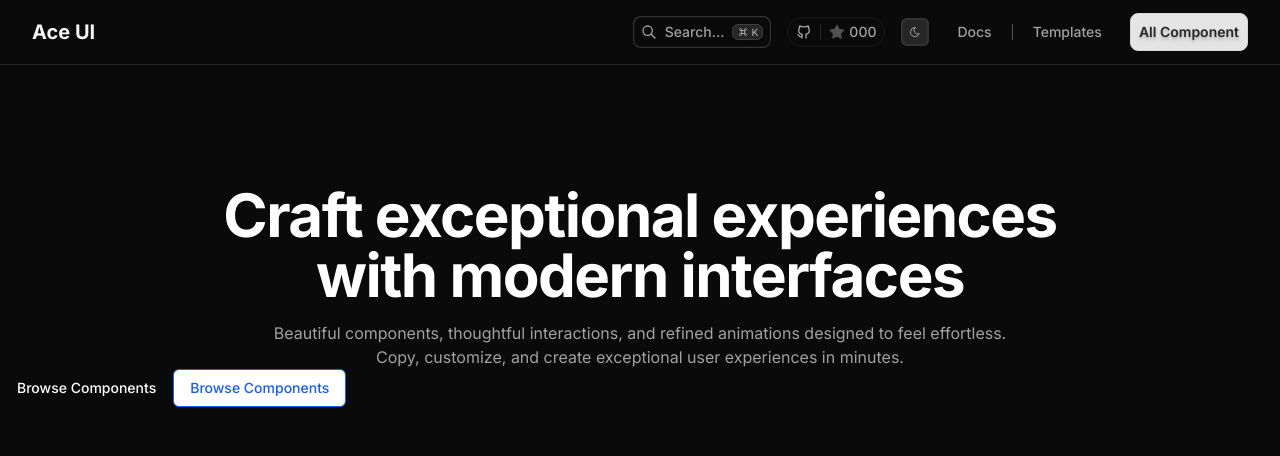
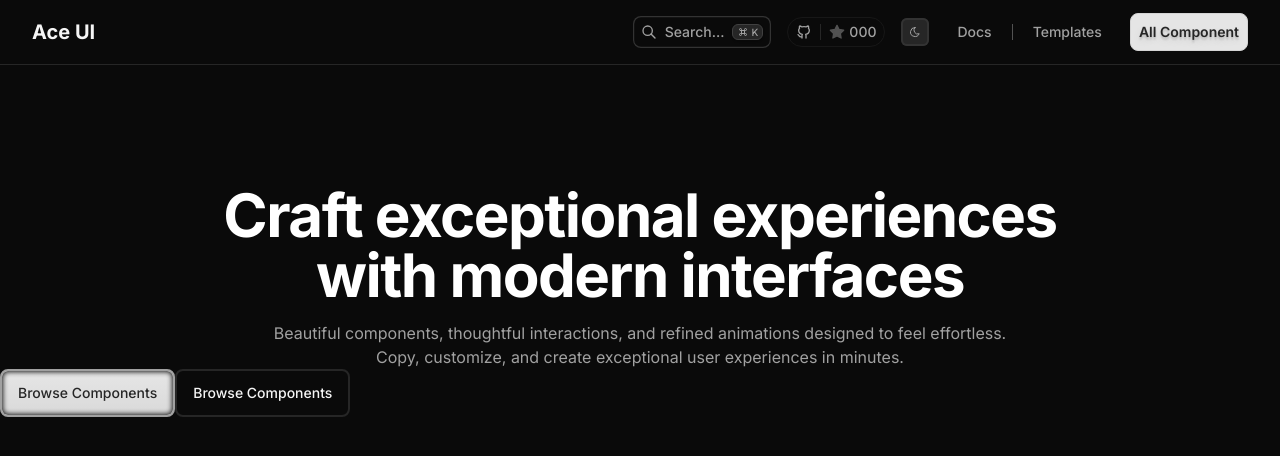
Before and after one commit to PrathamSingh1/Aceui, a Next.js app: page / in a window 1280 px wide. Shown: the top 456 px of the page. Built offline with nearby package versions, Linux system fonts and the light colour scheme.

Commit message:
build brand button component

```diff
--- a/src/components/layout/button.tsx
+++ b/src/components/layout/button.tsx
@@ -1,5 +1,5 @@
 import React from "react";
-import { cn } from "@/lib/utils"
+import { cn } from "@/lib/utils";
 
 type ButtonProps = {
   children: React.ReactNode;
@@ -11,9 +11,9 @@ type ButtonProps = {
 
 const variantStyles = {
   primary:
-    "bg-linear-to-b from- text-white hover:bg-blue-700 active:bg-blue-800 border border-transparent",
+    "bg-linear-to-b from-[hsl(0deg_0%_10%)] to-[hsl(0deg_0%_5%)] shadow-[inset_0_0_4px_2px_hsl(360deg_5%_80%)] dark:from-[hsl(0deg_0%_90%)] dark:to-[hsl(0deg_0%_85%)] dark:shadow-[inset_0_0_5px_1px_hsl(360deg_0%_10%)] text-white hover:bg-blue-700 active:bg-blue-800 dark:text-neutral-800 border-2 border-neutral-600 dark:border-neutral-400",
   secondary:
-    "bg-white text-blue-600 hover:bg-blue-50 active:bg-blue-100 border border-blue-600",
+    "bg-neutral-100 text-neutral-900 hover:bg-neutral-200 active:bg-neutral-900 border-2 border-neutral-200 dark:bg-neutral-950 dark:text-neutral-100 dark:hover:bg-neutral-900 dark:border-neutral-800",
 };
 
 export const Button = ({
@@ -28,9 +28,9 @@ export const Button = ({
       onClick={onClick}
       disabled={disabled}
       className={cn(
-        "inline-flex items-center justify-center rounded-md px-4 py-2 text-sm font-medium transition-colors disabled:opacity-50 disabled:cursor-not-allowed focus:outline-none focus:ring-2 focus:ring-offset-2 focus:ring-blue-500",
+        "inline-flex cursor-pointer items-center justify-center rounded-lg px-4 py-3 text-sm font-medium transition-colors active:scale-[0.98] disabled:cursor-not-allowed disabled:opacity-50",
         variantStyles[variant],
-        className
+        className,
       )}
     >
       {children}
```
Also changed, not shown: src/components/features/hero.tsx (line endings or trailing spaces), src/components/layout/badge.tsx (line endings or trailing spaces), src/components/layout/container.tsx (line endings or trailing spaces), src/components/layout/heading.tsx (line endings or trailing spaces).
